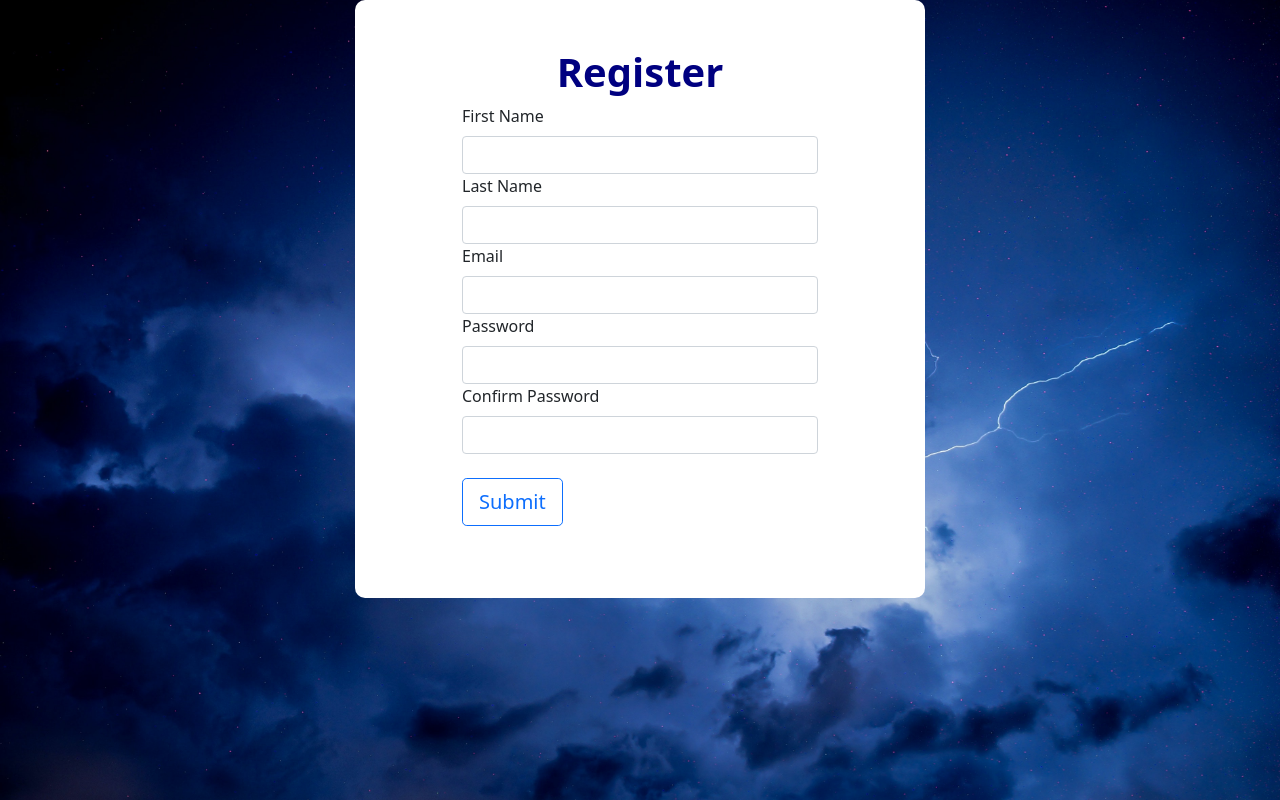
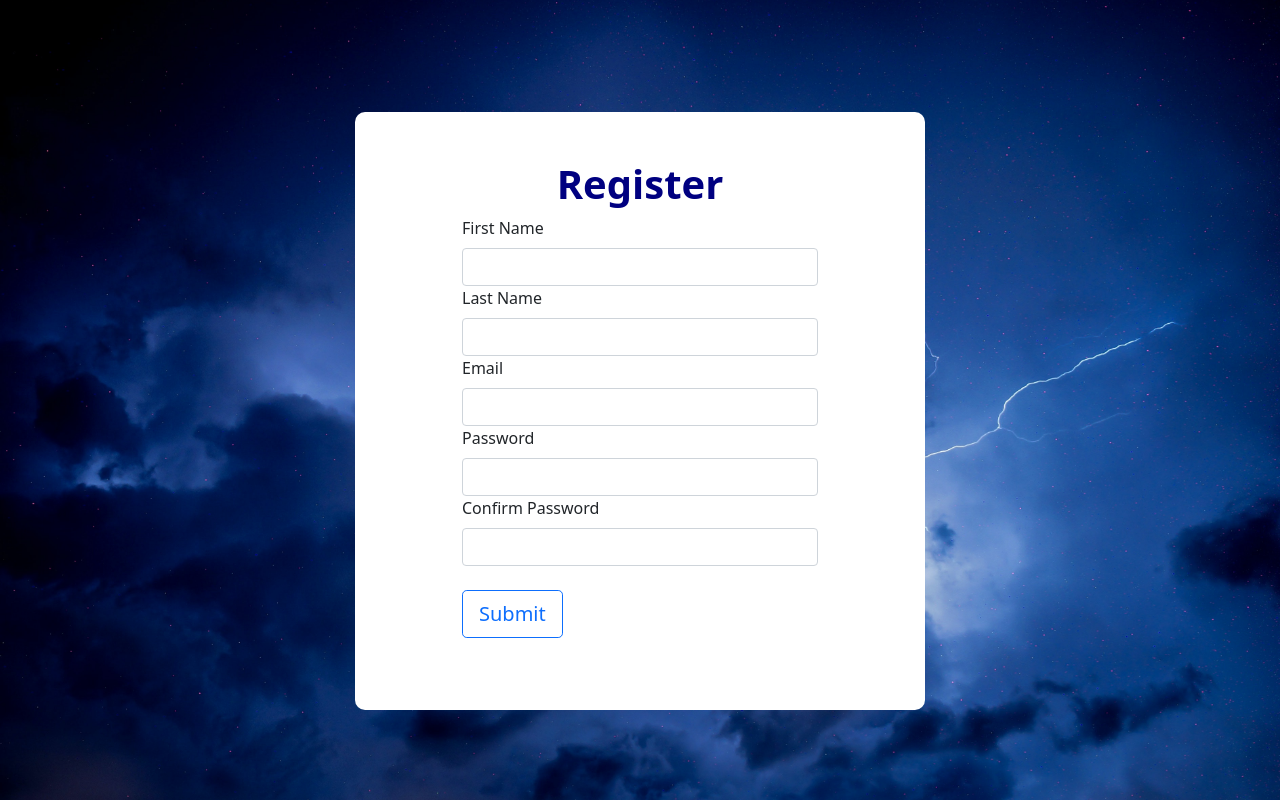
Before and after one commit to jsasser4/Alizarin, a Flask app: page /register in a window 1280 px wide. Run offline with Flask 3, Linux system fonts and the light colour scheme.

Commit message:
Center register form

```diff
--- a/static/css/app/register.css
+++ b/static/css/app/register.css
@@ -28,6 +28,6 @@ ul.errors li {
 }
 
 
-.mt-9 {
-  margin-top: 9rem;
+.mt-7 {
+  margin-top: 7rem;
 }
--- a/templates/app/register.html
+++ b/templates/app/register.html
@@ -14,11 +14,10 @@
     <div class="container">
         <div class="row justify-content-center">
             <div class="col-md-6">
-                <div class="row justify-content-center align-items-center py-5" id="register-in-row">
-                    <div class="col-md-8">
+                <div class="row justify-content-center mt-7 py-5" id="register-in-row">
+                    <div class="col-md-8" >
                         <h1 class="text-center" id="register-in-header">Register</h1>
                         <form method="POST" action="/login">
-
                             {{ form.firstname.label(class_="mb-2") }}
                             {{ form.firstname(class_="form-control") }}
                             {% if form.firstname.errors %}
```
